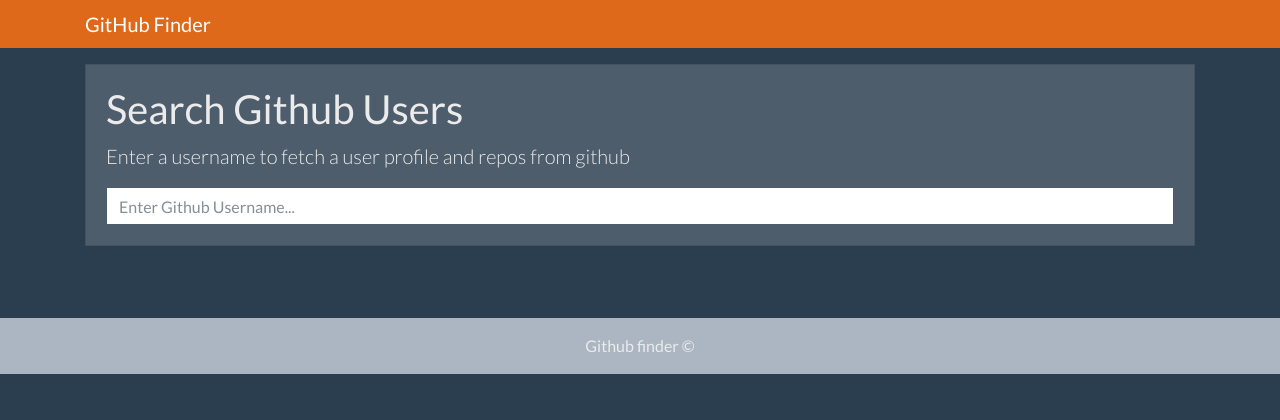
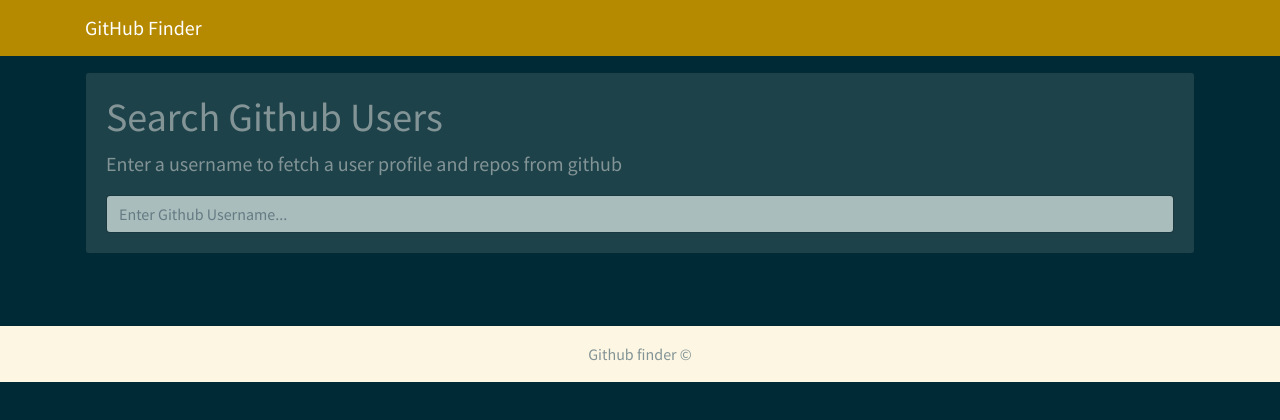
Before and after one commit to chrismcligeyo/git_hub_finder, a plain HTML site: page index.html in a window 1280 px wide. Drawn offline with nearby package versions, Linux system fonts and the light colour scheme.

Commit message:
changed bootswacth theme in index.html

```diff
--- a/index.html
+++ b/index.html
@@ -5,7 +5,7 @@
     <meta name="viewport"
           content="width=device-width, user-scalable=no, initial-scale=1.0, maximum-scale=1.0, minimum-scale=1.0">
     <meta http-equiv="X-UA-Compatible" content="ie=edge">
-    <link href="https://stackpath.bootstrapcdn.com/bootswatch/4.3.1/superhero/bootstrap.min.css" rel="stylesheet" integrity="sha384-LS4/wo5Z/8SLpOLHs0IbuPAGOWTx30XSoZJ8o7WKH0UJhRpjXXTpODOjfVnNjeHu" crossorigin="anonymous">
+    <link href="https://stackpath.bootstrapcdn.com/bootswatch/4.3.1/solar/bootstrap.min.css" rel="stylesheet" integrity="sha384-8nq3OiMMgrVFAHyRMMO+DTfMEciSY+c3Awhj/5ljQ1xck1Uv2BUtMjsjLD8GT5Er" crossorigin="anonymous">
     <title>Github Finder</title>
 </head>
 <body>
```
